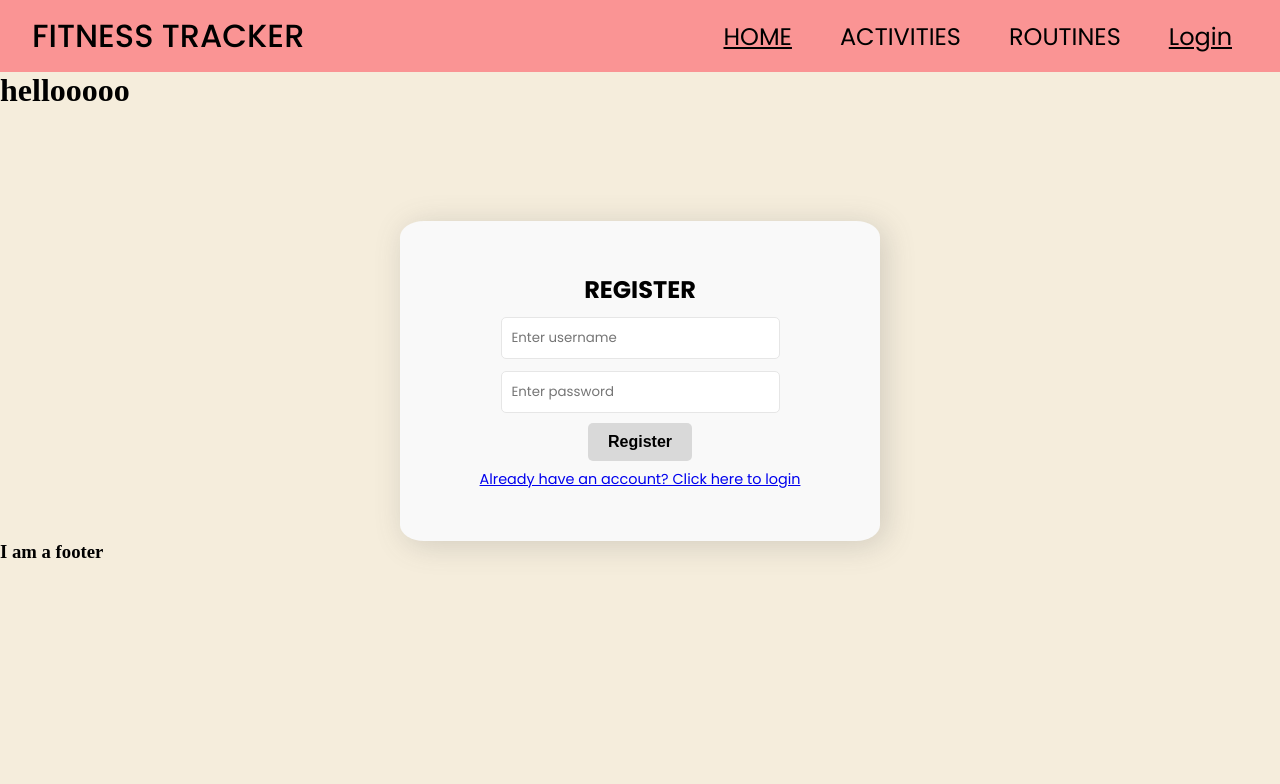
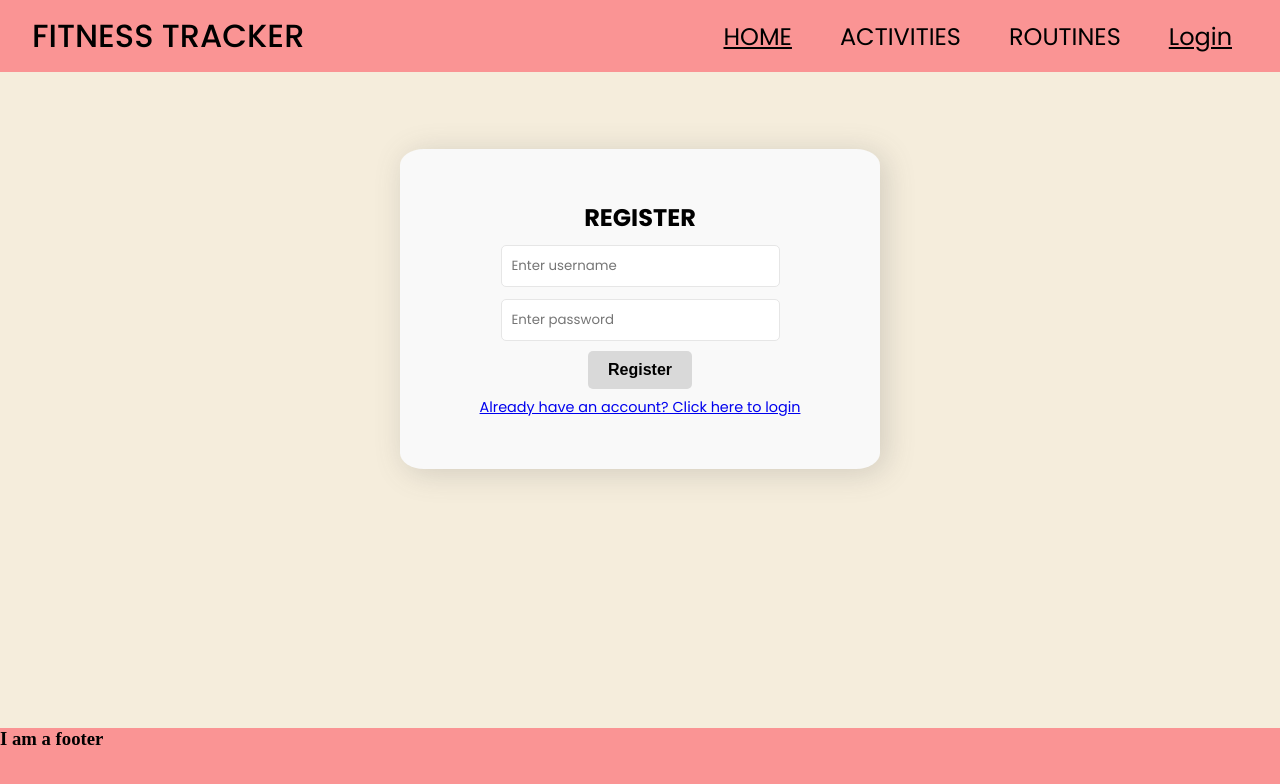
Before and after one commit to INIKITS/FitnessTracker-FrontEnd, a React (Create React App) app: page / in a window 1280 px wide. Shown: the top 784 px of the page. Built offline with nearby package versions, Linux system fonts and the light colour scheme.

Commit message:
installed  react-icons to the project

```diff
--- a/package.json
+++ b/package.json
@@ -8,6 +8,7 @@
     "@testing-library/user-event": "^13.5.0",
     "react": "^18.2.0",
     "react-dom": "^18.2.0",
+    "react-icons": "^4.4.0",
     "react-router-dom": "^6.3.0",
     "react-scripts": "5.0.1",
     "sass": "^1.54.8",
--- a/public/style.css
+++ b/public/style.css
@@ -10,6 +10,10 @@
   width: 100vw;
   height: 100vh;
   background-color: #f5eddc;
+}
+
+#App {
+  position: relative;
 }
 
 /* #header {
--- a/src/components/Footer.js
+++ b/src/components/Footer.js
@@ -1,8 +1,9 @@
 import React from 'react';
+import '../styles/Header-Footer.scss';
 
 function Footer() {
   return (
-    <div className='footer'>
+    <div id='footer'>
       <h3>I am a footer</h3>
     </div>
   );
--- a/src/components/Header.js
+++ b/src/components/Header.js
@@ -1,6 +1,6 @@
 import React from 'react';
 import { NavLink } from 'react-router-dom';
-import '../styles/Header.scss';
+import '../styles/Header-Footer.scss';
 import Logo from '../img/spa-logotype.png';
 
 function Header(props) {
--- a/src/styles/Header.scss
+++ b/src/styles/Header-Footer.scss
@@ -1,4 +1,6 @@
 #header {
+  position: absolute;
+  width: 100%;
   display: flex;
   justify-content: space-between;
   align-items: center;
@@ -30,3 +32,11 @@
     }
   }
 }
+
+#footer {
+  background-color: #fa9494;
+  width: 100%;
+  height: 4.5rem;
+  position: absolute;
+  bottom: 0;
+}
--- a/src/styles/Login-Register.scss
+++ b/src/styles/Login-Register.scss
@@ -17,6 +17,7 @@
     align-items: center;
     justify-content: center;
     flex-direction: column;
+
     h2 {
       margin-bottom: 0.5rem;
     }
```
Also changed, not shown: src/styles/Footer.scss (deleted), 1 other file (tests, documents, lock files or other folders).
